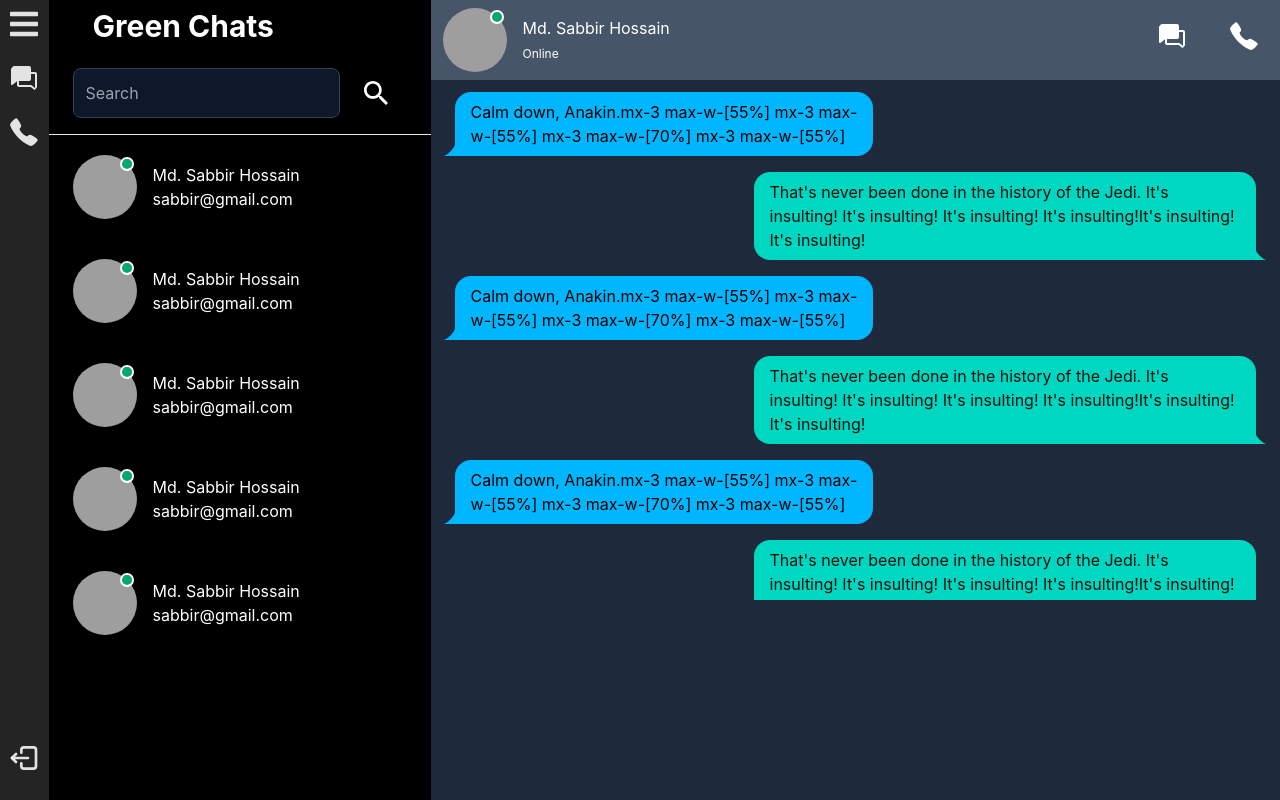
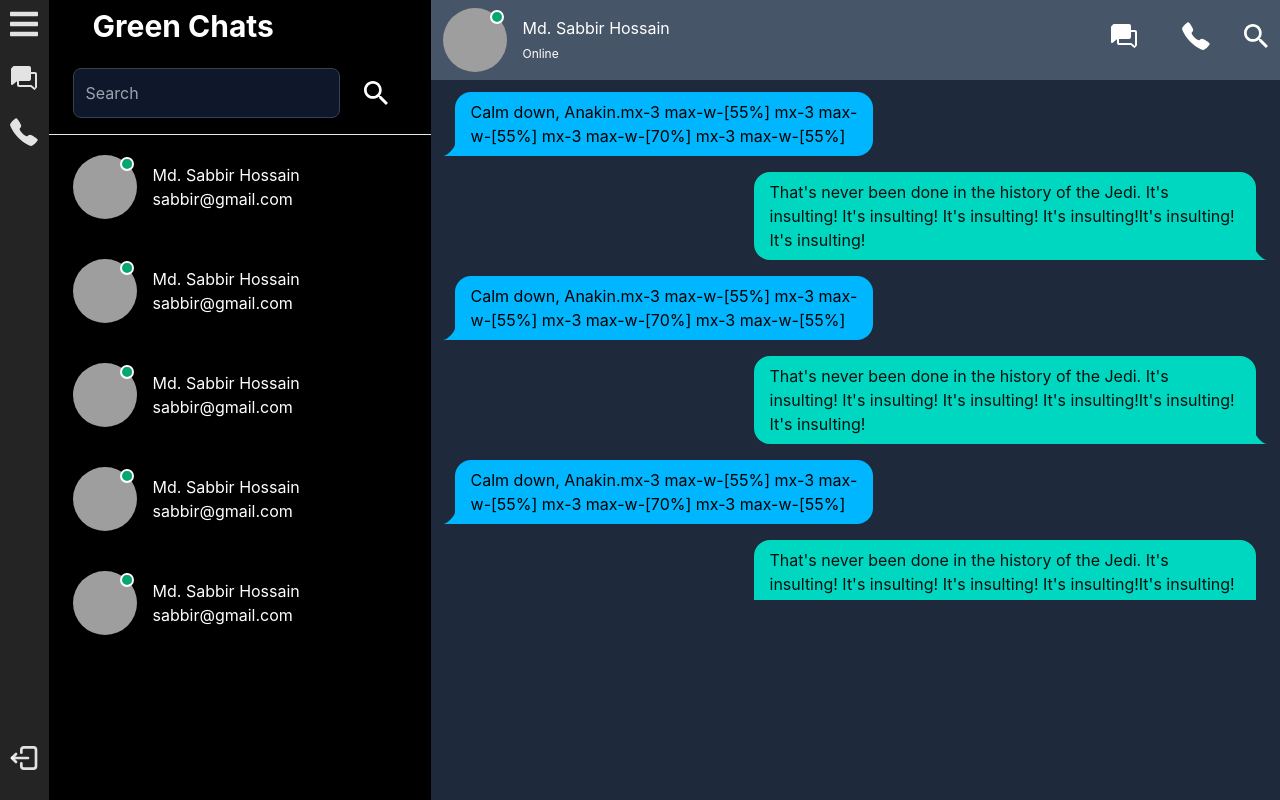
Before and after one commit to mdsabbir12/Nwtwork_project_chatapp, a React (Vite) app in the folder Frontend/: page / in a window 1280 px wide. Built offline with nearby package versions, Linux system fonts and the light colour scheme; grey boxes are pictures that could not be loaded.

Commit message:
search icon in user bar

```diff
--- a/Frontend/src/home/left/Chatuser.jsx
+++ b/Frontend/src/home/left/Chatuser.jsx
@@ -2,6 +2,7 @@ import React from "react";
 import { PiChatsFill } from "react-icons/pi";
 import { TbLogout2 } from "react-icons/tb";
 import { IoCall } from "react-icons/io5";
+import { IoMdSearch } from "react-icons/io";
 export default function Chatuser() {
   return (
     <>
@@ -25,6 +26,9 @@ export default function Chatuser() {
           <button className="px-3">
             <IoCall className="text-5xl p-2 hover:bg-black-600 rounded-full duration-300" />
           </button>
+          <button>
+            <IoMdSearch className='text-5xl p-2 hover:bg-gray-600 rounded-full duration-300'/>
+            </button>
         </div>
       </div>
     </>
```
